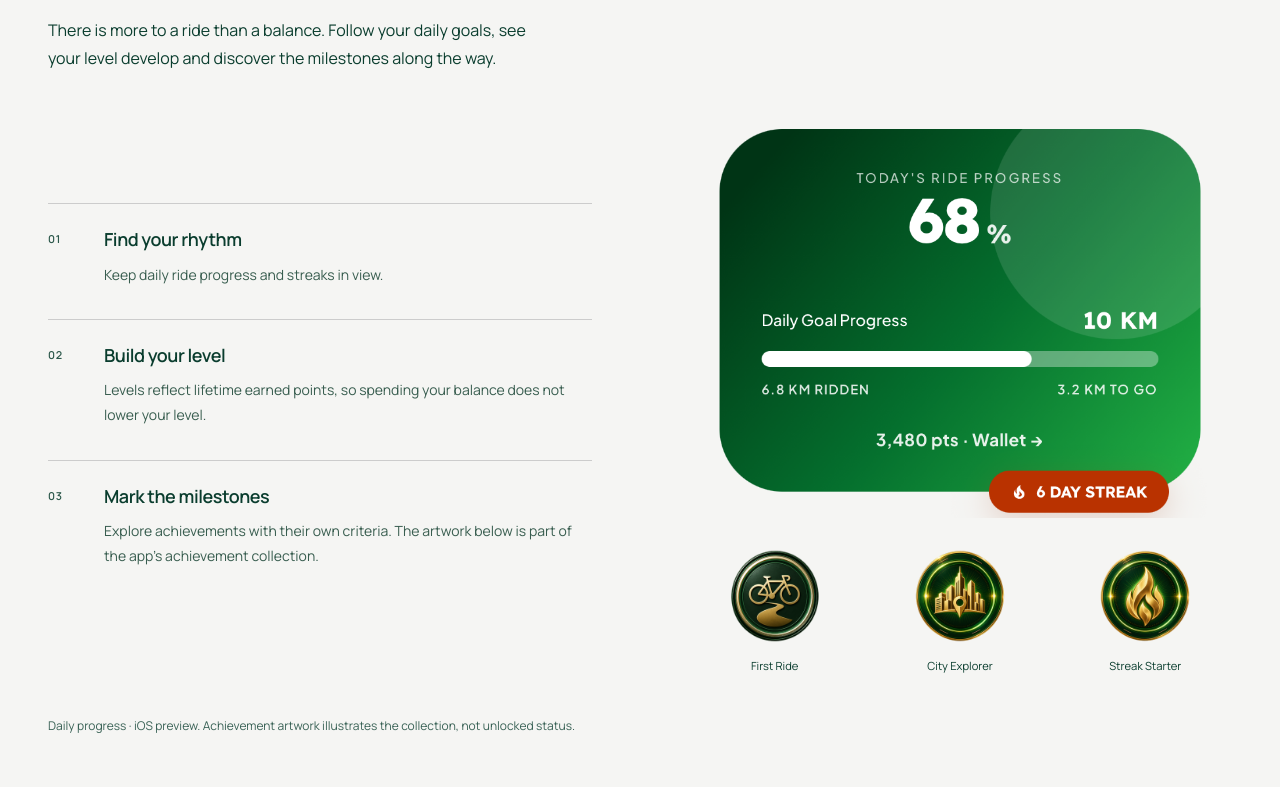
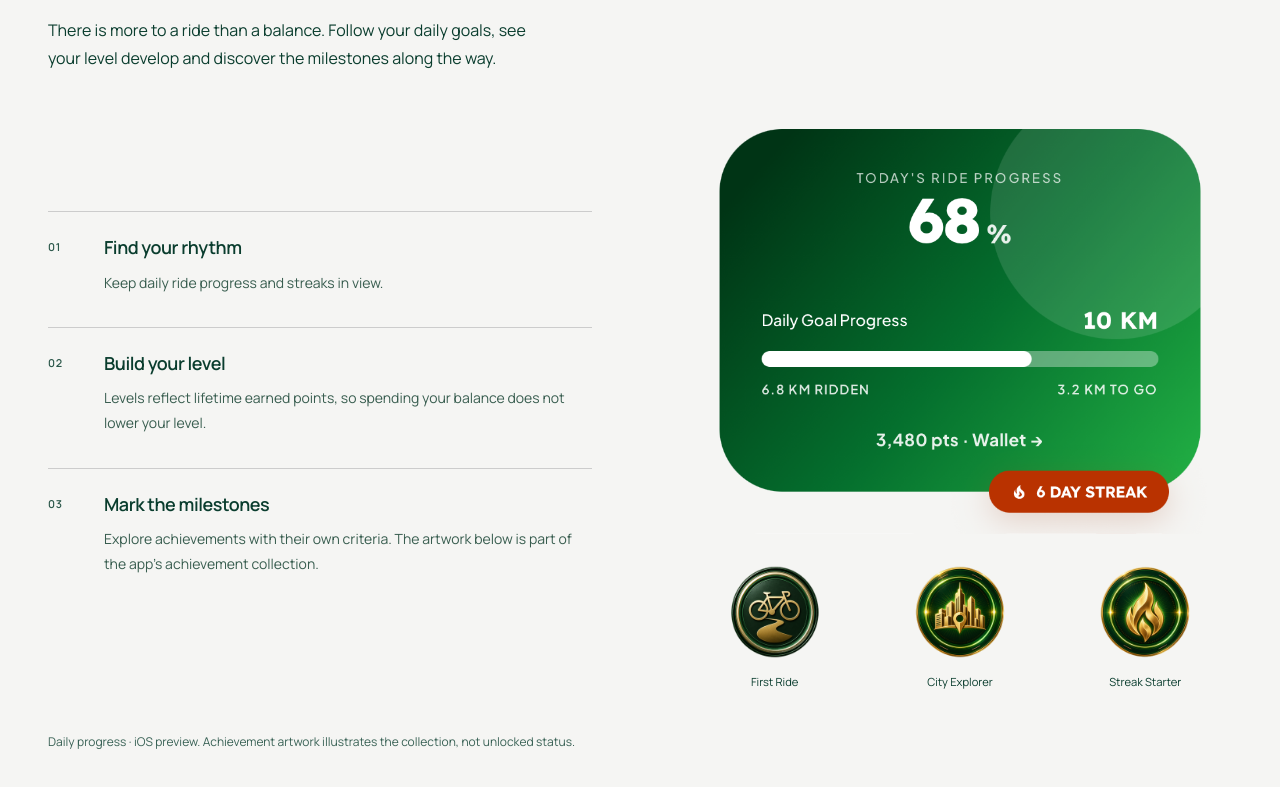
Before and after one commit to Movrr-Official/movrr, a Next.js app: page /app in a window 1280 px wide. Shown: the part 4504-5291 px from the top of the page. Built offline with nearby package versions, Linux system fonts and the light colour scheme.

Commit message:
fix(app): preserve streak badge shadow in progress crop

```diff
--- a/components/app-showcase/app-showcase.module.css
+++ b/components/app-showcase/app-showcase.module.css
@@ -411,7 +411,8 @@
   padding-top: 3px;
 }
 .page .progressCapture {
-  aspect-ratio: 1.4;
+  /* Include the streak shadow, ending before the next row of native UI. */
+  aspect-ratio: 828 / 616;
   overflow: hidden;
   border-radius: 24px;
 }
```
